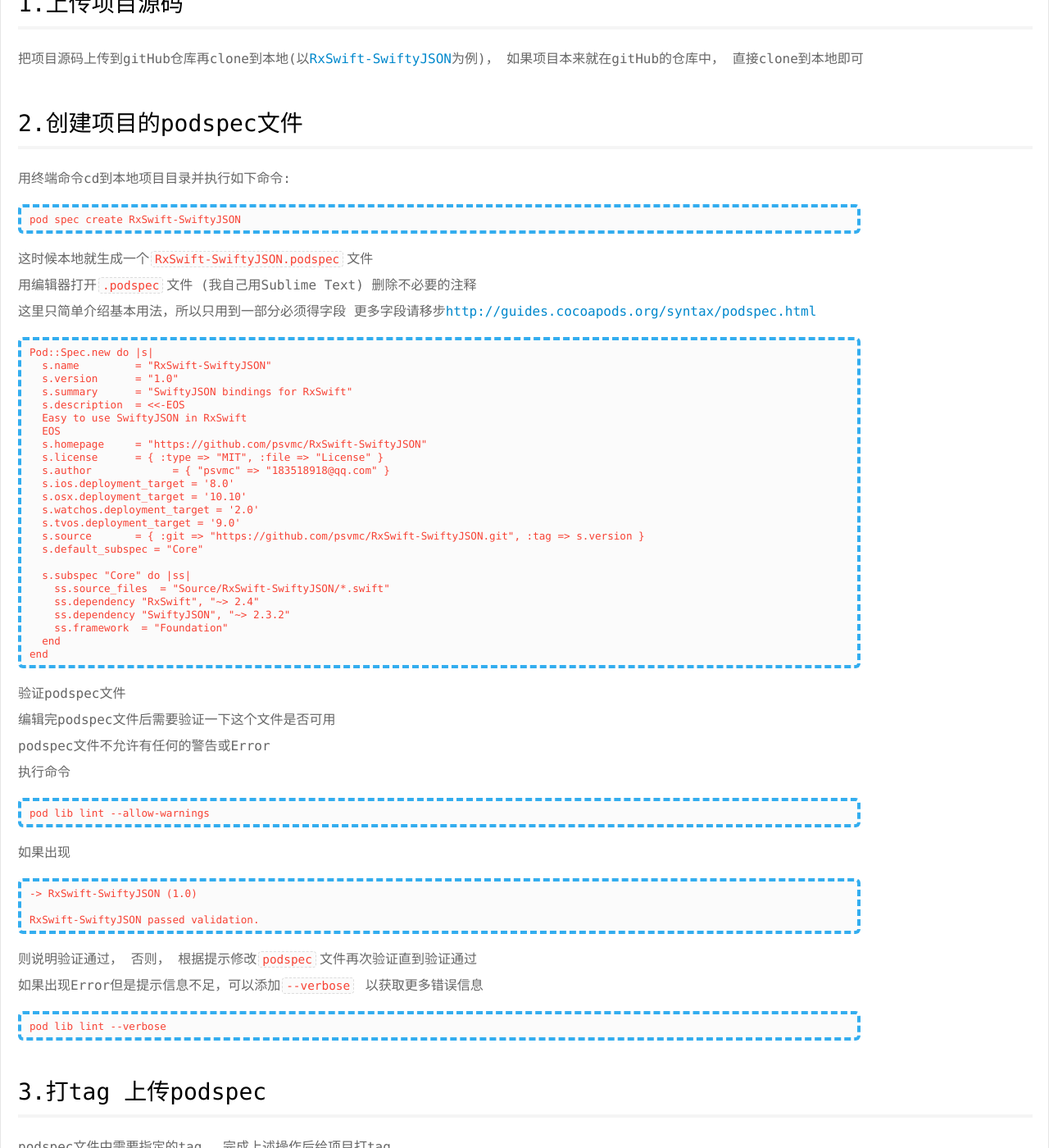
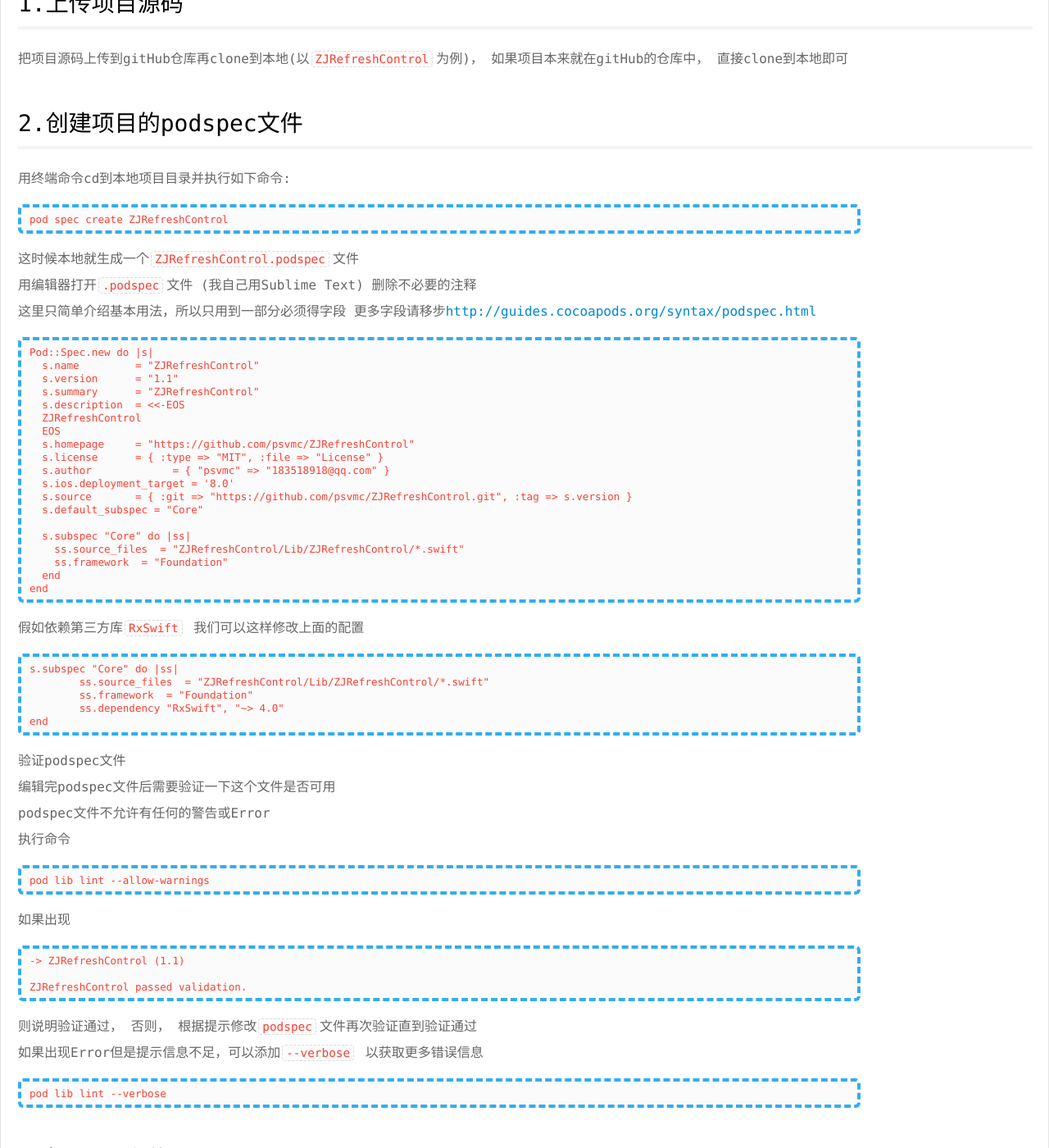
Before and after one commit to psvmc/myblog_jekyll, a Jekyll site: the page built from _posts/2016-04-21-ios-podspec.md, in a window 1280 px wide and 1400 px high, scrolled down 626 px. Shown: the whole window at 82% size. Built offline with Jekyll 4.4.1, drawn with Linux system fonts in a browser that asks for light colours; comment, search, counter and statistics services are not loaded; some of the changed text lies outside the part shown.

Commit message:
文章更新

````diff
--- a/_posts/2016-04-21-ios-podspec.md
+++ b/_posts/2016-04-21-ios-podspec.md
@@ -10,17 +10,17 @@
 
 ## 1.上传项目源码
 
-把项目源码上传到gitHub仓库再clone到本地(以[RxSwift-SwiftyJSON](https://github.com/psvmc/RxSwift-SwiftyJSON)为例)， 如果项目本来就在gitHub的仓库中， 直接clone到本地即可
+把项目源码上传到gitHub仓库再clone到本地(以[`ZJRefreshControl`](https://github.com/psvmc/ZJRefreshControl)为例)， 如果项目本来就在gitHub的仓库中， 直接clone到本地即可
 
 ## 2.创建项目的podspec文件
 
 用终端命令cd到本地项目目录并执行如下命令:
 
 ```
-pod spec create RxSwift-SwiftyJSON
+pod spec create ZJRefreshControl
 ```
 
-这时候本地就生成一个`RxSwift-SwiftyJSON.podspec`文件
+这时候本地就生成一个`ZJRefreshControl.podspec`文件
 
 用编辑器打开`.podspec`文件 (我自己用Sublime Text)
 删除不必要的注释
@@ -29,28 +29,33 @@
 
 ```
 Pod::Spec.new do |s|
-  s.name         = "RxSwift-SwiftyJSON"
-  s.version      = "1.0"
-  s.summary      = "SwiftyJSON bindings for RxSwift"
+  s.name         = "ZJRefreshControl"
+  s.version      = "1.1"
+  s.summary      = "ZJRefreshControl"
   s.description  = <<-EOS
-  Easy to use SwiftyJSON in RxSwift
+  ZJRefreshControl
   EOS
-  s.homepage     = "https://github.com/psvmc/RxSwift-SwiftyJSON"
+  s.homepage     = "https://github.com/psvmc/ZJRefreshControl"
   s.license      = { :type => "MIT", :file => "License" }
   s.author             = { "psvmc" => "183518918@qq.com" }
   s.ios.deployment_target = '8.0'
-  s.osx.deployment_target = '10.10'
-  s.watchos.deployment_target = '2.0'
-  s.tvos.deployment_target = '9.0'
-  s.source       = { :git => "https://github.com/psvmc/RxSwift-SwiftyJSON.git", :tag => s.version }
+  s.source       = { :git => "https://github.com/psvmc/ZJRefreshControl.git", :tag => s.version }
   s.default_subspec = "Core"
 
   s.subspec "Core" do |ss|
-    ss.source_files  = "Source/RxSwift-SwiftyJSON/*.swift"
-    ss.dependency "RxSwift", "~> 2.4"
-    ss.dependency "SwiftyJSON", "~> 2.3.2"
+    ss.source_files  = "ZJRefreshControl/Lib/ZJRefreshControl/*.swift"
     ss.framework  = "Foundation"
   end
+end
+```
+
+假如依赖第三方库`RxSwift` 我们可以这样修改上面的配置
+
+```
+s.subspec "Core" do |ss|
+	ss.source_files  = "ZJRefreshControl/Lib/ZJRefreshControl/*.swift"
+	ss.framework  = "Foundation"
+	ss.dependency "RxSwift", "~> 4.0"
 end
 ```
 
@@ -67,9 +72,9 @@
 如果出现
 
 ```
--> RxSwift-SwiftyJSON (1.0)
+-> ZJRefreshControl (1.1)
 
-RxSwift-SwiftyJSON passed validation.
+ZJRefreshControl passed validation.
 ```
 
 则说明验证通过， 否则， 根据提示修改`podspec`文件再次验证直到验证通过
@@ -85,7 +90,7 @@
 podspec文件中需要指定的tag， 完成上述操作后给项目打tag
 
 ```
-git tag -m"first release RxSwift-SwiftyJSON" "1.0"
+git tag -m"first release ZJRefreshControl" "1.1"
 git push --tags
 ```
 
@@ -122,7 +127,7 @@
 如果一切顺利
 
 ```
-pod search RxSwift-SwiftyJSON
+pod search ZJRefreshControl
 ```
 
 就可以找到刚才的项目了
@@ -130,14 +135,14 @@
 并且还有安装命令
 
 ```
-pod 'RxSwift-SwiftyJSON'，'~>1.0'
+pod 'ZJRefreshControl'，'~>1.1'
 ```
 
 ## 5.Xcode 8 and iOS 10
 
-如果要提交的组件为`swift3.0`的 就必须满足以下条件
+如果要提交的组件为`swift4.0`的 就必须满足以下条件
 
 + `CocoaPods` 升级为 `1.1.0` 及以上
-+ 根目录添加`.swift-version`文件 内容写`3.0`
++ 根目录添加`.swift-version`文件 内容写`4.0`
 
 [详细介绍](http://blog.cocoapods.org/CocoaPods-1.1.0/)
````
